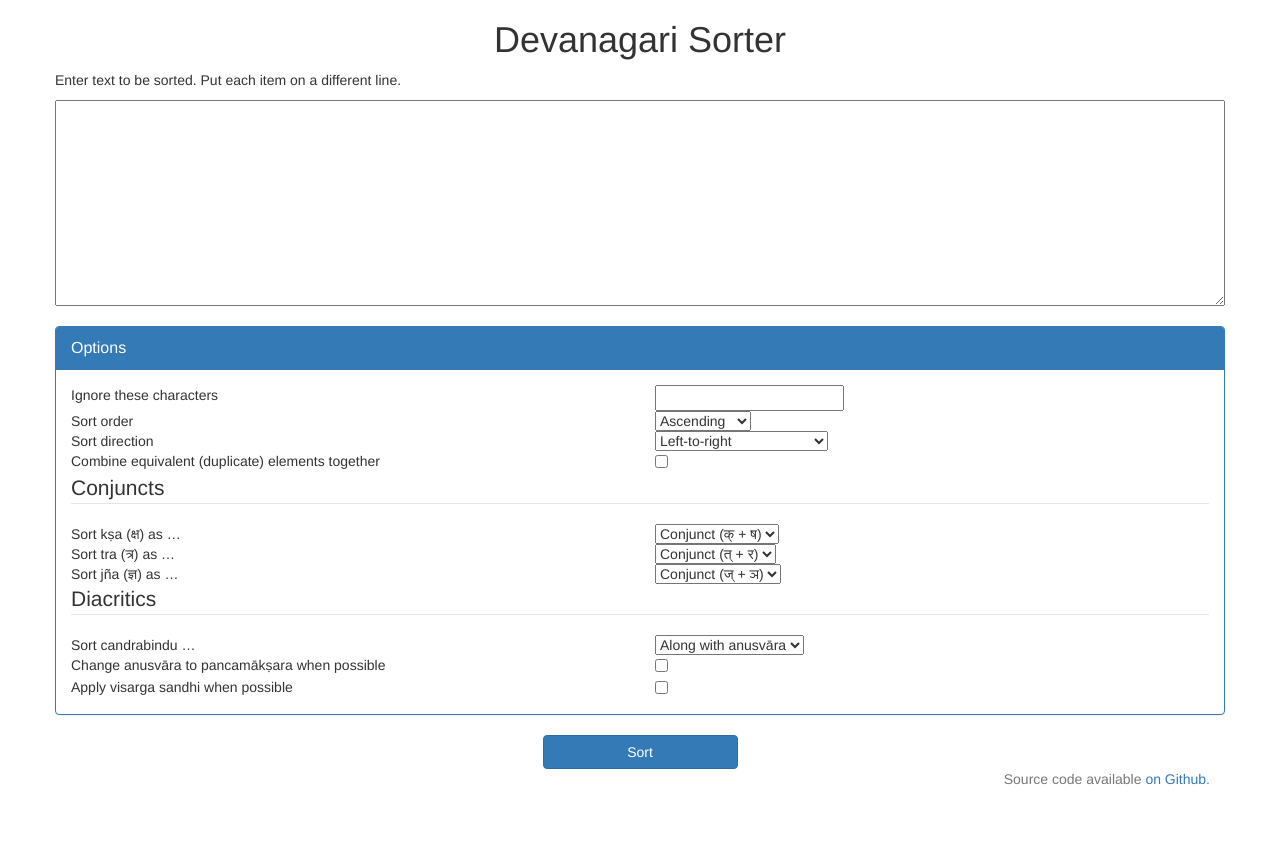
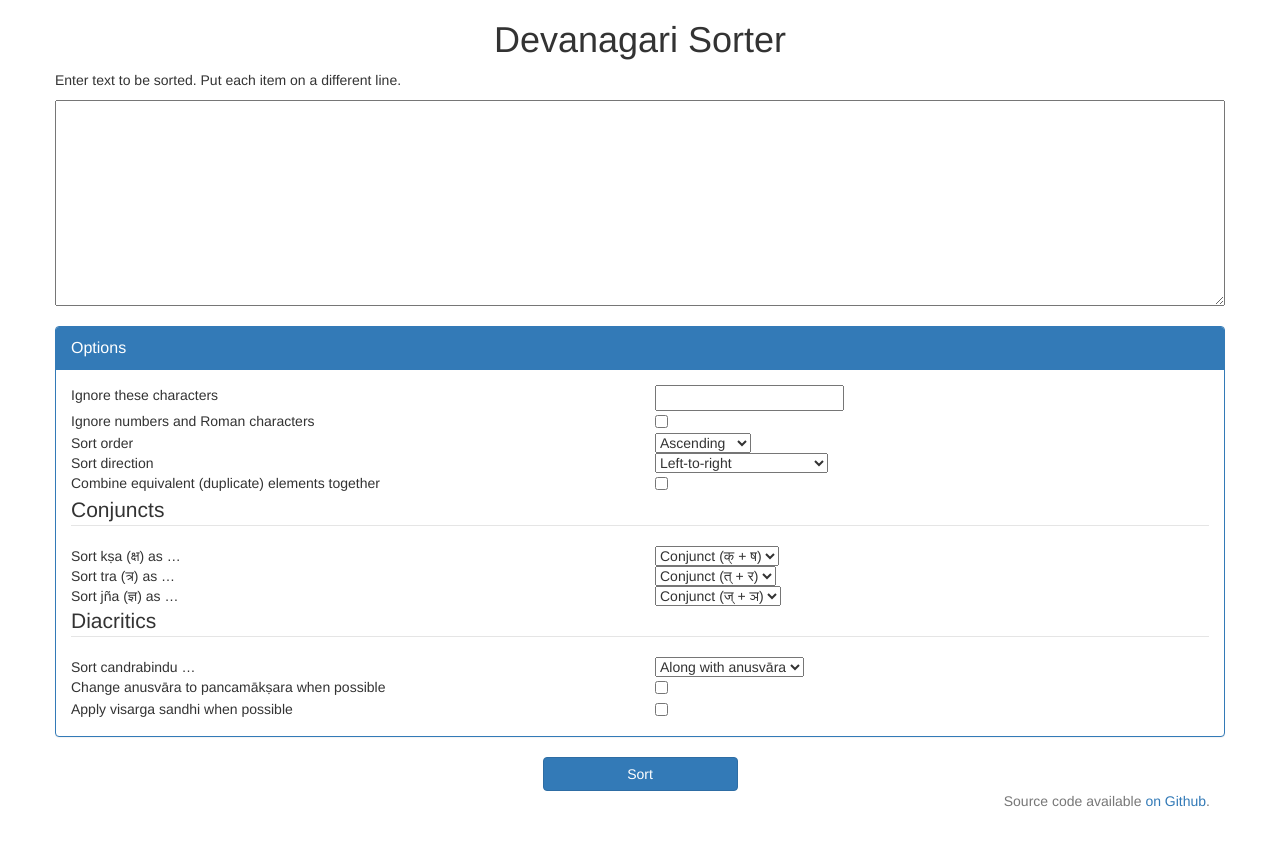
Before and after one commit to anubhav-chattoraj/indic-tools, a Jekyll site: the page built from devanagari_sorter/index.html, in a window 1280 px wide. Shown: the top 846 px of the page. Built offline with Jekyll 4.4.1, drawn with Linux system fonts in a browser that asks for light colours; nearby versions of some CDN libraries.

Commit message:
Fixes #7

```diff
--- a/devanagari_sorter/index.html
+++ b/devanagari_sorter/index.html
@@ -20,6 +20,7 @@ scripts: |
         var combine_duplicates = $('#duplicate').is(':checked');
         var result = sort_devanagari( words , {
           ignore              : $('#ignore').val(),
+          ignore_all           : $('#ignoreall').is(':checked'),
           descending          : (getSelected($('#order')) === 'desc'),
           rtl                 : (getSelected($('#direction')) === 'rtl'),
           combine_duplicates  : combine_duplicates,
@@ -69,6 +70,14 @@ scripts: |
         </div>
         <div class="col-md-6 col-sm-6">
           <input type="text" id="ignore">
+        </div>
+      </div>
+      <div class="row">
+        <div class="col-md-6 col-sm-6">
+          Ignore numbers and Roman characters
+        </div>
+        <div class="col-md-6 col-sm-6">
+          <input type="checkbox" id="ignoreall">
         </div>
       </div>
       <div class="row">
--- a/js/sort_devanagari.js
+++ b/js/sort_devanagari.js
@@ -118,11 +118,7 @@ var sort_devanagari = (function($){
       }
 
       $.each(segments, function(idx, segment) {
-        if (segment.segment_type == 1) {
-          processed_word.segment_type.push(1);
-          processed_word.primary.push(parseDevanagariInt(segment.string));
-          processed_word.secondary.push(0);
-        } else if (segment.segment_type == 2) {
+        if (segment.segment_type == 2) {
           for(i = 0; i < segment.string.length; i++) {
             this_char = segment.string.charAt(i);
             if(this_char === '्') {
@@ -148,10 +144,16 @@ var sort_devanagari = (function($){
           if(possible_schwa) {
             push_weight('अ');
           }
-        } else {
-          processed_word.segment_type.push(3);
-          processed_word.primary.push(segment); // let the built-in sort order handle this
-          processed_word.secondary.push(0);
+        } else if(!options.ignore_all) {
+          if (segment.segment_type == 1) {
+            processed_word.segment_type.push(1);
+            processed_word.primary.push(parseDevanagariInt(segment.string));
+            processed_word.secondary.push(0);
+          } else {
+            processed_word.segment_type.push(3);
+            processed_word.primary.push(segment); // let the built-in sort order handle this
+            processed_word.secondary.push(0);
+          }
         }
       });
       return processed_word;
```
